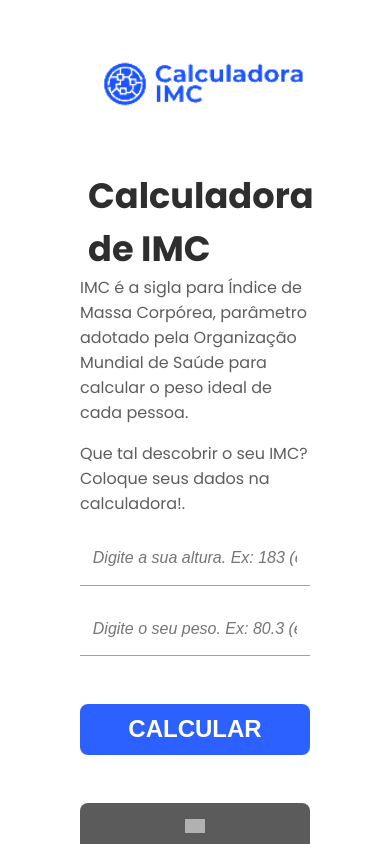
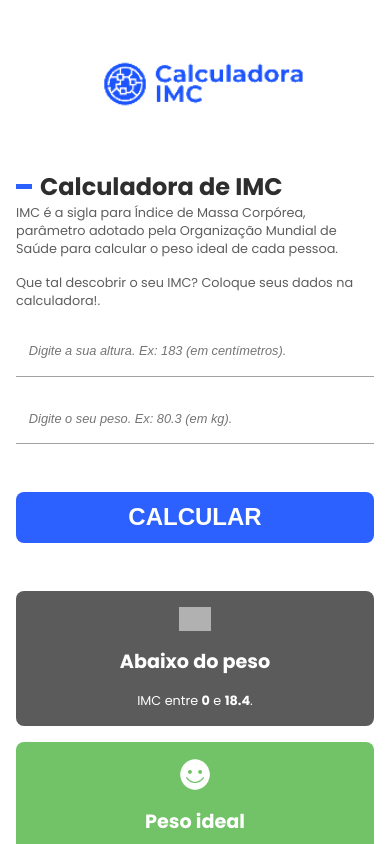
Before and after one commit to damian-nestea/calculadora-imc, a React (Vite) app in the folder calc-imc-react/: page / in a window 390 px wide. Shown: the top 844 px of the page. Built offline with nearby package versions, Linux system fonts and the light colour scheme; grey boxes are pictures that could not be loaded.

Commit message:
feature adição de responsividade para telas abaixo de 700px com redução de tamanho da fonte no texto leftSide do projeto e inputs

```diff
--- a/calc-imc-react/src/App.module.css
+++ b/calc-imc-react/src/App.module.css
@@ -51,6 +51,7 @@ main {
 }
 
 .leftSideContainer p {
+  font-size: 1rem;
   margin-bottom: 1rem;
   color: #5e5e5e;
 }
@@ -113,6 +114,21 @@ main {
 
 @media (max-width: 1000px) {
   main {
-    padding: 0 5rem;
+    padding: 0 5rem 2rem 5rem;
   }
 }
+
+@media (max-width: 700px) {
+  main {
+    padding: 0 1rem 2rem 1rem;
+  }
+  .leftSideContainer h1 {
+    font-size: 1.5rem;
+  }
+  .leftSideContainer p {
+    font-size: 0.8rem;
+  }
+  .leftSideContainer input {
+    font-size: 0.8rem;
+  }
+}
```
Also changed, not shown: calc-imc-react/src/components/ImcLevel/ImcLevel.module.css (+7 -7 lines).
